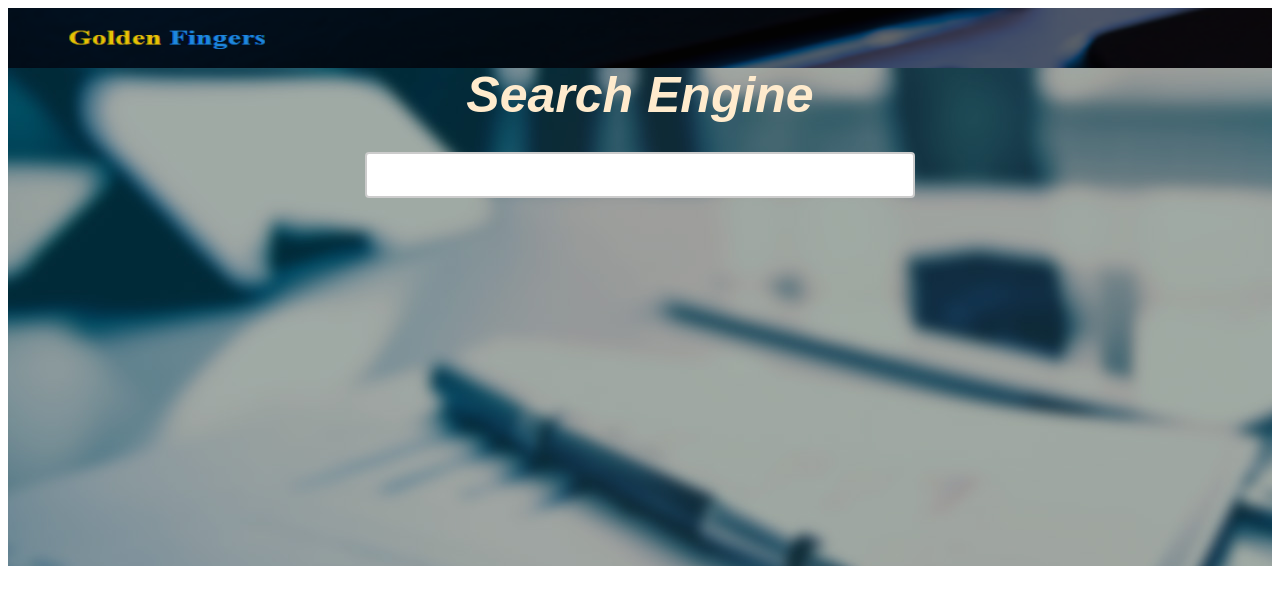
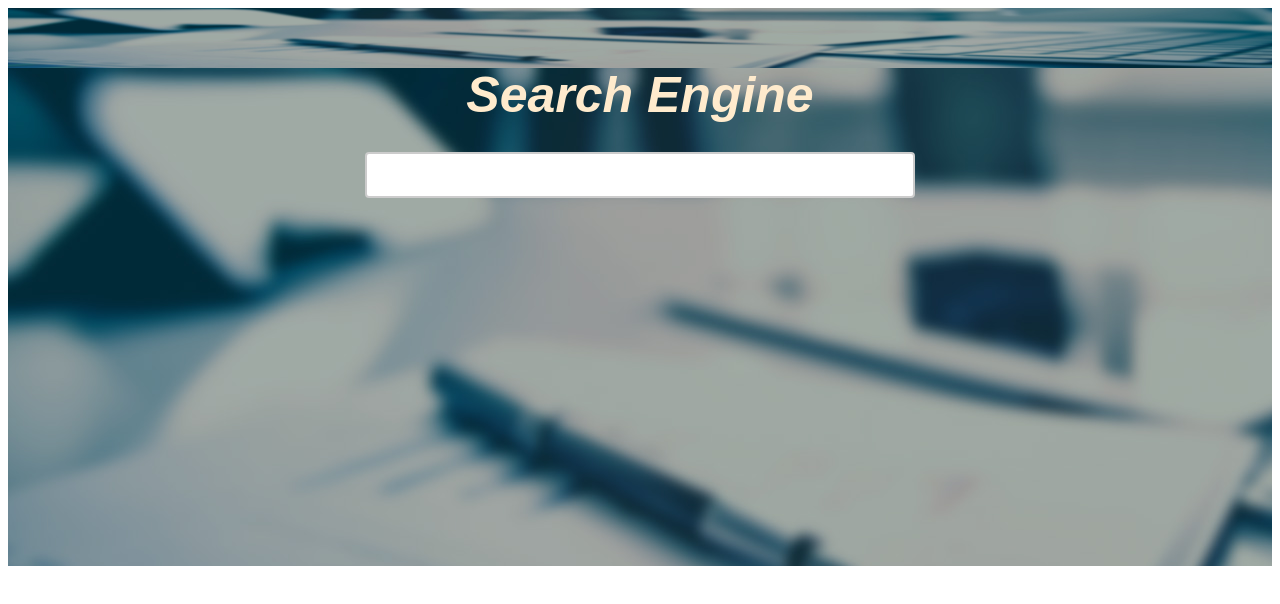
Before and after one commit to golden-fingers/autocomplete, a website: page form.html in a window 1280 px wide. Drawn offline with Linux system fonts and the light colour scheme.

Commit message:
Update form.html

```diff
--- a/form.html
+++ b/form.html
@@ -6,7 +6,7 @@
         .dv{
             margin-top: -75px;
             height: 500px;
-            background-image: url(Vision-3-IT-slider-1.jpg);
+            background-image: url(https://github.com/golden-fingers/autocomplete/blob/master/Vision-3-IT-slider-1.jpg);
         }
 		.cls{
 		width:100%;
@@ -65,7 +65,7 @@
 
 
 
-    <img src="Untdfhfgitled.png" class="cls">
+    <img src="https://github.com/golden-fingers/autocomplete/blob/master/Vision-3-IT-slider-1.jpg" class="cls">
 
     <br><br><br><br><br><br>
   <form id="send" action="/form" method="POST">
```
